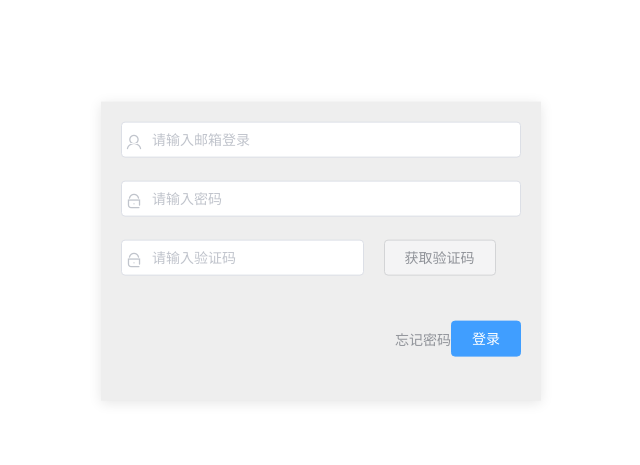
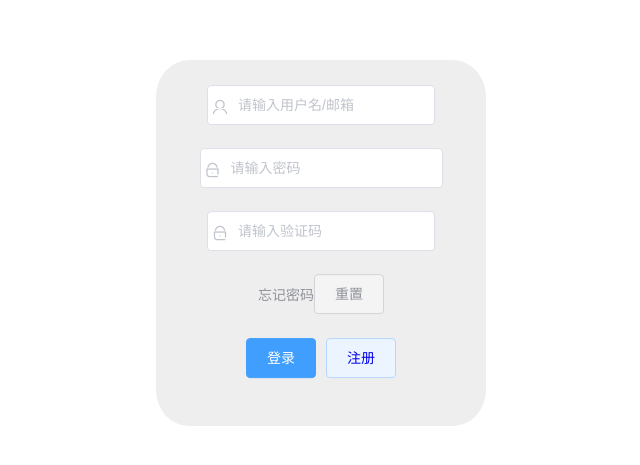
Before and after one commit to xyx107/xblog, a Vue app: page /login in a window 1280 px wide. Shown: the part 157-622 px from the top of the page, without its empty margins (319-959 px from the left). Built offline with nearby package versions, Linux system fonts and the light colour scheme; what vue-resource would draw is missing.

Commit message:
Revert "add-login-second"
This reverts commit ced48cf86c7c93e434a9988f4f110e2ba82c37b6.

```diff
--- a/src/assets/css/global.css
+++ b/src/assets/css/global.css
@@ -6,6 +6,3 @@ padding: 0;
 a{
     text-decoration: none ;
 }
-li{
-    list-style-type: none;;
-}
--- a/src/components/LogIndex.vue
+++ /dev/null
@@ -1,122 +0,0 @@
-<template>
-  <div id="logIndex">
-    <div id="main-body">
-      <ul class="menu">
-        <li
-          v-for="item in menuTab"
-          :key="item.index"
-          :class="{'current': iscurrent}"
-          @click="switchMenu(item)"
-        >{{item.name}}</li>
-      </ul>
-      <el-form id="main-form" :rules="logFormRules" size="medium">
-        <el-form-item status-icon prop="username">
-          <el-input
-            type="emali"
-            prefix-icon="iconfont icon-yonghu"
-            placeholder="请输入邮箱登录"
-            v-model="loginForm.username"
-          ></el-input>
-        </el-form-item>
-        <el-form-item prop="password">
-          <el-input
-            prefix-icon="iconfont icon-mima"
-            show-password
-            placeholder="请输入密码"
-            v-model="loginForm.password"
-          ></el-input>
-        </el-form-item>
-        <el-form-item>
-          <el-row :gutter="20">
-            <el-col :span="15">
-              <el-input
-                prefix-icon="iconfont icon-mima"
-                placeholder="请输入验证码"
-                v-model="loginForm.verification"
-              ></el-input>
-            </el-col>
-            <el-col :span="7">
-              <el-button type="info" plain @click>获取验证码</el-button>
-            </el-col>
-          </el-row>
-        </el-form-item>
-        <el-form-item label-width="60px"></el-form-item>
-
-        <el-form-item class="btn">
-          <!-- 忘记密码-登录模块 -->
-          <router-link to="/forgetpw">
-            <el-link type="info">忘记密码</el-link>
-          </router-link>
-          <el-button type="primary" @click="submit">{{ (isRegist) ? "登录": "注册"}}</el-button>
-          <!-- <el-button type="info" plain @click="resetLoginForm">重置</el-button> -->
-        </el-form-item>
-      </el-form>
-      <!-- <Login v-show="isregister"></Login>
-      <Register v-></Register>-->
-    </div>
-  </div>
-</template>
-
-<script>
-import Login from "./Login";
-import Register from "./Register";
-export default {
-  name: "",
-  components: {
-    Login,
-    Register
-  },
-  data() {
-    return {
-      loginForm: {
-        username: "",
-        password: "",
-        verification: ""
-      },
-      logFormRules: {
-        username: [
-            {required: true, message: "请输入用户名", trigger: blur }
-        ],
-        password:[
-            {}
-        ]
-      },
-
-      //动态显示
-      isRegist: true
-      //提交按钮
-      // isLogin: true
-    };
-  },
-  methods: {
-    login() {
-        this.$refs.loginFormRef.validate(async (valid) => {
-            if(!valid) return;
-            const{data: res} = await this.$http.post("login", this.loginForm)
-        })
-    }
-  }
-};
-</script>
-
-<style scoped>
-#main-body {
-  position: absolute;
-  left: 50%;
-  top: 50%;
-  transform: translate(-50%, -50%);
-}
-#main-form {
-  width: 400px;
-  display: flex;
-  flex-direction: column;
-  padding: 20px;
-  background: #eee;
-  box-shadow: 0 2px 12px 0 rgba(0, 0, 0, 0.1);
-}
-
-.btn {
-  display: flex;
-  justify-content: flex-end;
-}
-</style>
--- a/src/components/Login.vue
+++ b/src/components/Login.vue
@@ -1,16 +1,8 @@
 <template>
   <div id="login-main">
       <el-form ref="loginFormRef" id="login-form" :model="loginForm" :rules="formRules">
-        <!-- <el-form-item class="btns">
-          <el-button type="primary" @click="login" >登录</el-button>
-          <el-button type="primary" plain >
-            <router-link to="/register" >
-              注册
-            </router-link>
-          </el-button>
-        </el-form-item> -->
         <el-form-item prop="username">
-            <el-input prefix-icon="iconfont icon-yonghu" placeholder="请输入用户名,邮箱格式" v-model="loginForm.username"> </el-input >
+            <el-input prefix-icon="iconfont icon-yonghu" placeholder="请输入用户名/邮箱" v-model="loginForm.username"> </el-input >
         </el-form-item>
         <el-form-item prop="password">
             <el-input prefix-icon="iconfont icon-mima" show-password placeholder="请输入密码" v-model="loginForm.password"></el-input>
@@ -40,7 +32,7 @@
 import service from '@/utils/request.js'
 import { xxx } from '@/api/login.js'
 export default {
-  name: 'Login',
+  name: '',
   components: {},
   data() {
     return {
--- a/src/components/Register.vue
+++ b/src/components/Register.vue
@@ -16,7 +16,7 @@
 
 <script>
 export default {
-  name: 'Register',
+  name: '',
   components: {},
   data() {
     return {
```
Also changed, not shown: src/routes.js (+4 -5 lines), 1 other file (tests, documents, lock files or other folders).
